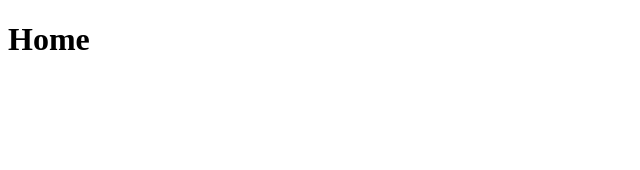
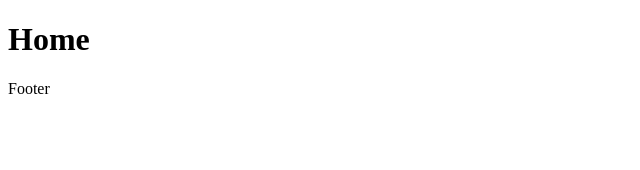
Before and after one commit to KingKonaTheFirst/Remote-Pathfinder, a React (Vite) app in the folder client/: page / in a window 1280 px wide. Shown: the top 170 px of the page, without its empty margins (0-640 px from the left). Built offline with nearby package versions, Linux system fonts and the light colour scheme.

Commit message:
working on footer

```diff
--- a/client/src/App.jsx
+++ b/client/src/App.jsx
@@ -1,4 +1,5 @@
 import { Outlet } from 'react-router-dom';
+import Footer from './components/Footer';
 import {
   ApolloClient,
   InMemoryCache,
@@ -6,6 +7,7 @@ import {
   createHttpLink,
 } from '@apollo/client';
 import { setContext } from '@apollo/client/link/context';
+
 
 // import Nav from './components/Nav';
 
@@ -34,7 +36,8 @@ function App() {
     <div>
         <Outlet />
     </div>
-  </ApolloProvider>
+    <Footer />
+    </ApolloProvider>
   );
 }
 
--- a/client/src/components/Footer.jsx
+++ b/client/src/components/Footer.jsx
@@ -1,17 +1,10 @@
 import React from "react";
-import Logo from '../assets/logo.svg'
+
 const Footer = () => {
   return (
-    <footer className="py-8">
-      <div className="container mx-auto">
-        <div className="flex justify-between items-center ">
-          {/* logo */}
-          <a href="#">
-            <img src={Logo}></img>
-          </a>
-          <button className="btn btn-sm">Portfolio</button>
-        </div>
-
+    <footer>
+      <div className="">
+        Footer
       </div>
     </footer>
   );
```
